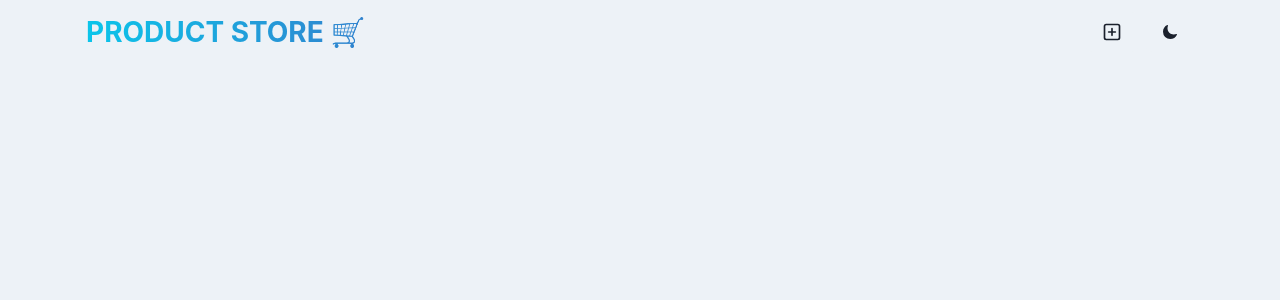
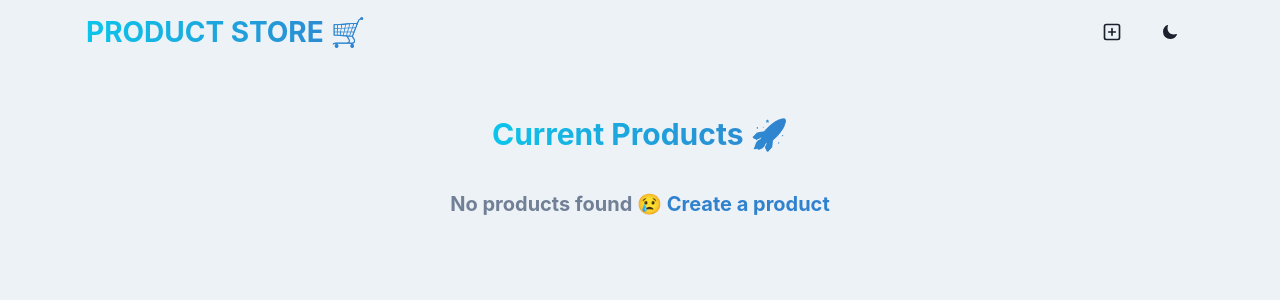
Before and after one commit to dulmik2003/mern-product-store, a React (Vite) app in the folder frontend/: page / in a window 1280 px wide. Before the commit this address had no page. Shown: the top 300 px of the page. Built offline with nearby package versions, Linux system fonts and the light colour scheme.

Commit message:
Create the HomePage and add it to the main routes.

```diff
--- a/frontend/src/App.jsx
+++ b/frontend/src/App.jsx
@@ -3,6 +3,7 @@ import Navbar from "./components/Navbar";
 
 import CreatePage from "./pages/CreatePage";
 import { Route, Routes } from "react-router-dom";
+import HomePage from "./pages/HomePage";
 
 function App() {
   return (
@@ -10,6 +11,7 @@ function App() {
       <Navbar />
 
       <Routes>
+        <Route path="/" element={<HomePage />} />
         <Route path="/create" element={<CreatePage />} />
       </Routes>
     </Box>
--- /dev/null
+++ b/frontend/src/pages/HomePage.jsx
@@ -0,0 +1,38 @@
+import { Container, SimpleGrid, Text, VStack } from "@chakra-ui/react";
+import { useEffect } from "react";
+import { Link } from "react-router-dom";
+import { useProductStore } from "../store/product";
+import ProductCard from "../components/ProductCard";
+
+const HomePage = () => {
+	const { products } = useProductStore();
+
+	return (
+		<Container maxW='container.xl' py={12}>
+			<VStack spacing={8}>
+				<Text
+					fontSize={"30"}
+					fontWeight={"bold"}
+					bgGradient={"linear(to-r, cyan.400, blue.500)"}
+					bgClip={"text"}
+					textAlign={"center"}
+				>
+					Current Products 🚀
+				</Text>
+
+				{products.length === 0 && (
+					<Text fontSize='xl' textAlign={"center"} fontWeight='bold' color='gray.500'>
+						No products found 😢{" "}
+
+						<Link to={"/create"}>
+							<Text as='span' color='blue.500' _hover={{ textDecoration: "underline" }}>
+								Create a product
+							</Text>
+						</Link>
+					</Text>
+				)}
+			</VStack>
+		</Container>
+	);
+};
+export default HomePage;
```
